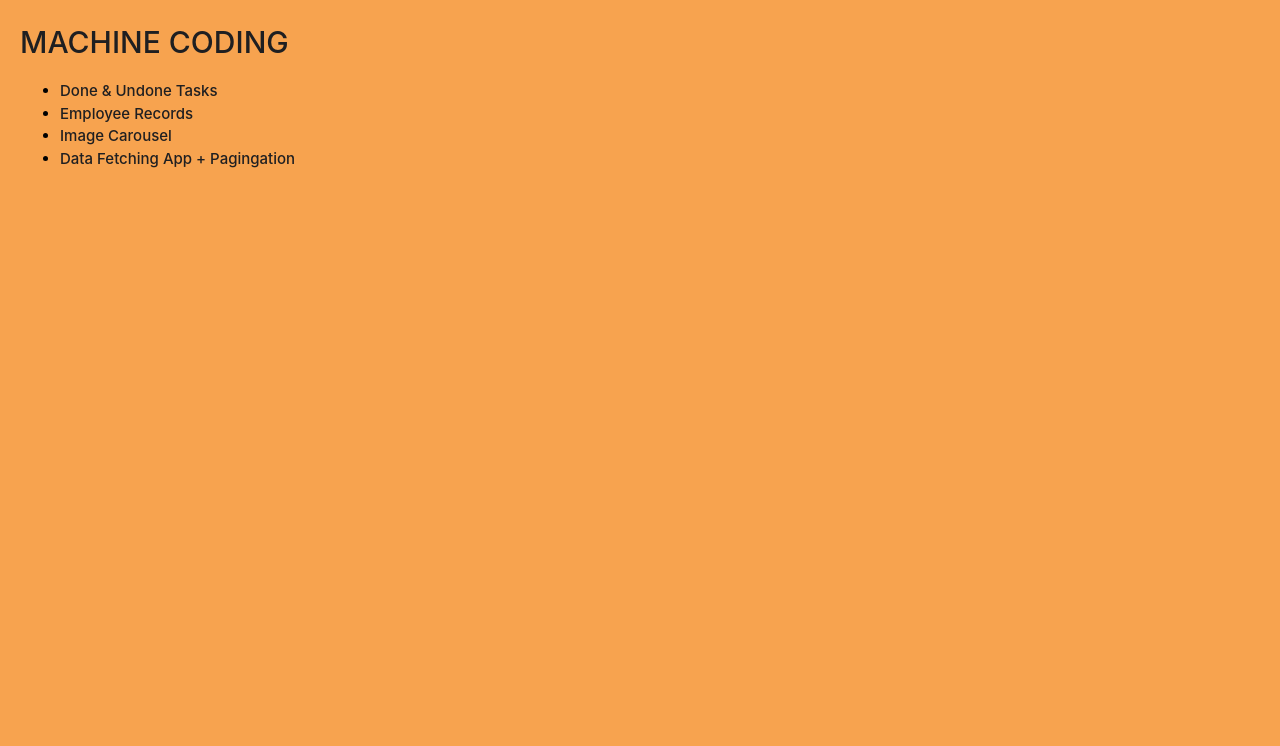
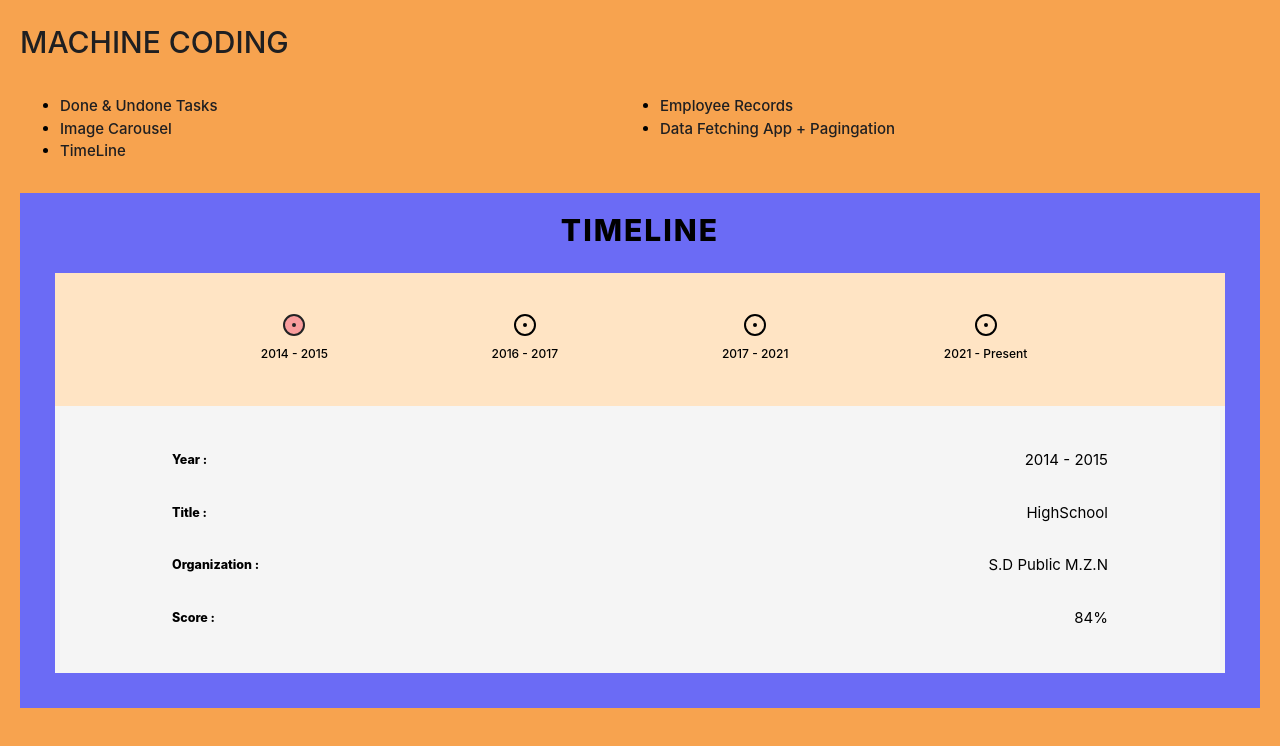
Before and after one commit to harshit118garg/machine-code, a React (Vite) app: page /timeline in a window 1280 px wide. Shown: the top 746 px of the page. Built offline with nearby package versions, Linux system fonts and the light colour scheme.

Commit message:
timeline app

```diff
--- a/src/App.tsx
+++ b/src/App.tsx
@@ -8,6 +8,7 @@ const DragTasks = lazy(() => import("./apps/drag-tasks"));
 const EmployRecords = lazy(() => import("./apps/employee-record"));
 const ImgCarousel = lazy(() => import("./apps/img-carousel"));
 const DFP = lazy(() => import("./apps/data-fetch-pagination"));
+const Timeline = lazy(() => import("./apps/timeline"));
 
 function App() {
   return (
@@ -20,6 +21,7 @@ function App() {
           <Route path={"employeeRecords"} element={<EmployRecords />} />
           <Route path={"imgcarousel"} element={<ImgCarousel />} />
           <Route path={"dataFetchingPage"} element={<DFP />} />
+          <Route path={"timeline"} element={<Timeline />} />
         </Routes>
       </Suspense>
     </>
--- a/src/apps/data-fetch-pagination/styles/index.scss
+++ b/src/apps/data-fetch-pagination/styles/index.scss
@@ -53,6 +53,16 @@
         justify-content: center;
         gap: 1.5rem;
 
+        button {
+          font-size: 2rem;
+          cursor: pointer;
+          transition: all 200ms ease-in-out;
+
+          &:hover {
+            transform: scaleX(1.6);
+          }
+        }
+
         .btn-active {
           background-color: #000;
           color: #fff;
@@ -63,13 +73,3 @@
     }
   }
 }
-
-button {
-  font-size: 2rem;
-  cursor: pointer;
-  transition: all 200ms ease-in-out;
-
-  &:hover {
-    transform: scaleX(1.6);
-  }
-}
--- /dev/null
+++ b/src/apps/timeline/components/Card/index.tsx
@@ -0,0 +1,36 @@
+import { Timeline_data_type } from "../../constants/timeline-types";
+import "./styles/index.scss";
+
+interface CardProperties {
+  id: number;
+  cardData: Timeline_data_type;
+}
+
+export default function Card({ cardData, id }: CardProperties) {
+  const { from, title, year, percentage } = cardData;
+
+  const translateValue = `translateX(${-100 * id}%)`;
+
+  return (
+    <div className="card" style={{ transform: translateValue }}>
+      <div className="card-details">
+        <div className="row year">
+          <p>Year : </p>
+          <p>{year}</p>
+        </div>
+        <div className="row title">
+          <p>Title : </p>
+          <p>{title}</p>
+        </div>
+        <div className="row from">
+          <p>Organization : </p>
+          <p>{from}</p>
+        </div>
+        <div className="row percentage">
+          <p>Score : </p>
+          <p>{percentage}</p>
+        </div>
+      </div>
+    </div>
+  );
+}
--- /dev/null
+++ b/src/apps/timeline/components/Card/styles/index.scss
@@ -0,0 +1,31 @@
+.card {
+  object-fit: cover;
+  width: 100%;
+  height: 100%;
+  display: flex;
+  flex-direction: column;
+  flex-shrink: 0;
+  flex-grow: 0;
+  transition: transform 300ms ease-in-out;
+
+  .card-details {
+    width: 80%;
+    margin: auto;
+    .row {
+      display: flex;
+      justify-content: space-between;
+      align-items: center;
+
+      p {
+        font-size: 1.5rem;
+        text-align: end;
+
+        &:first-child {
+          text-align: start;
+          font-size: 1.25rem;
+          font-weight: 800;
+        }
+      }
+    }
+  }
+}
--- /dev/null
+++ b/src/apps/timeline/components/linear-bar/index.tsx
@@ -0,0 +1,38 @@
+import { CircleDot } from "lucide-react";
+import { Timeline_data_type } from "../../constants/timeline-types";
+import "./styles/index.scss";
+import { useState } from "react";
+
+interface LinearbarProperties {
+  data: Timeline_data_type[];
+  handleClick: (id: number) => void;
+}
+
+export default function LinearBar({ data, handleClick }: LinearbarProperties) {
+  const [selectedBtnId, setSelectedBtn] = useState<number>(1);
+
+  const clickHandler = (id: number) => {
+    handleClick(id);
+    setSelectedBtn(id);
+  };
+
+  return (
+    <>
+      <div className="linear-btns">
+        {data.map((d) => {
+          return (
+            <div key={d.id} className="btn-wrapper">
+              <button
+                onClick={() => clickHandler(d.id)}
+                className={`${selectedBtnId === d.id ? "active" : ""}`}
+              >
+                <CircleDot />
+              </button>
+              <p>{d.year}</p>
+            </div>
+          );
+        })}
+      </div>
+    </>
+  );
+}
--- /dev/null
+++ b/src/apps/timeline/components/linear-bar/styles/index.scss
@@ -0,0 +1,49 @@
+.linear-btns {
+  padding: 0 4rem;
+  height: 100%;
+  display: flex;
+  justify-content: space-evenly;
+  align-items: center;
+
+  .btn-wrapper {
+    display: inline-flex;
+    flex-direction: column;
+    justify-content: center;
+    align-items: center;
+    max-width: 62px;
+
+    button {
+      all: unset;
+      position: relative;
+      cursor: pointer;
+    }
+
+    .active {
+      > * {
+        stroke: #232324;
+        fill: #f99d9d;
+      }
+    }
+
+    p {
+      font-size: 1.2rem;
+      font-weight: 500;
+      line-height: 0.1;
+      text-wrap: nowrap;
+    }
+
+    // &:not(:last-child) {
+    //   button {
+    //     &::after {
+    //       content: "";
+    //       position: absolute;
+    //       left: 22px;
+    //       top: 9px;
+    //       right: -105px;
+    //       height: 5px;
+    //       background-color: green;
+    //     }
+    //   }
+    // }
+  }
+}
--- /dev/null
+++ b/src/apps/timeline/constants/timeline-constants.ts
@@ -0,0 +1,30 @@
+export const TIMELINE_DATA = [
+  {
+    id: 1,
+    year: "2014 - 2015",
+    title: "HighSchool",
+    from: "S.D Public M.Z.N",
+    percentage: "84%",
+  },
+  {
+    id: 2,
+    year: "2016 - 2017",
+    title: "Intermediate",
+    from: "S.D Public M.Z.N",
+    percentage: "88%",
+  },
+  {
+    id: 3,
+    year: "2017 - 2021",
+    title: "Graduation in C.S.E",
+    from: "A.K.T.U",
+    percentage: "84%",
+  },
+  {
+    id: 4,
+    year: "2021 - Present",
+    title: "Custom Software Engineering Associate",
+    from: "Accenture Solutions Pvt. Ltd.",
+    percentage: "",
+  },
+];
--- /dev/null
+++ b/src/apps/timeline/constants/timeline-types.ts
@@ -0,0 +1,7 @@
+export interface Timeline_data_type {
+  id: number;
+  year: string;
+  title: string;
+  from: string;
+  percentage?: string;
+}
--- /dev/null
+++ b/src/apps/timeline/index.tsx
@@ -0,0 +1,31 @@
+import Card from "./components/Card";
+import LinearBar from "./components/linear-bar";
+import "./styles/index.scss";
+import { TIMELINE_DATA } from "./constants/timeline-constants";
+import { useState } from "react";
+
+export default function TimeLine() {
+  const [cardId, setCardId] = useState<number>(1);
+
+  const handleClick = (id: number) => setCardId(id);
+
+  return (
+    <>
+      <div className="timeline-container">
+        <div className="top-bar">
+          <h2>TimeLine</h2>
+        </div>
+        <div className="wrapper">
+          <div className="step-wrapper">
+            <LinearBar data={TIMELINE_DATA} handleClick={handleClick} />
+          </div>
+          <div className="info-wrapper">
+            {TIMELINE_DATA.map((data) => {
+              return <Card key={data.id} cardData={data} id={cardId - 1} />;
+            })}
+          </div>
+        </div>
+      </div>
+    </>
+  );
+}
--- /dev/null
+++ b/src/apps/timeline/styles/index.scss
@@ -0,0 +1,36 @@
+.timeline-container {
+  padding: 1.5rem;
+  background-color: #6b6bf5;
+
+  .top-bar {
+    text-align: center;
+    h2 {
+      margin: unset;
+      text-transform: uppercase;
+      font-weight: 800;
+      letter-spacing: 2px;
+      font-size: 3rem;
+    }
+  }
+
+  .wrapper {
+    height: 40rem;
+    padding: 2rem;
+    display: flex;
+    flex-direction: column;
+
+    .step-wrapper {
+      flex: 1;
+      background-color: bisque;
+    }
+
+    .info-wrapper {
+      flex: 2;
+      background-color: whitesmoke;
+      display: flex;
+      width: 100%;
+      height: 100%;
+      overflow: hidden;
+    }
+  }
+}
--- a/src/components/header/index.tsx
+++ b/src/components/header/index.tsx
@@ -25,6 +25,11 @@ export default function Header() {
             <span>Data Fetching App + Pagingation</span>
           </Link>
         </li>
+        <li>
+          <Link to={"/timeline"}>
+            <span>TimeLine</span>
+          </Link>
+        </li>
       </ul>
     </header>
   );
--- a/src/components/header/styles/index.scss
+++ b/src/components/header/styles/index.scss
@@ -0,0 +1,7 @@
+header {
+  margin: 3rem 0;
+  ul {
+    display: grid;
+    grid-template-columns: repeat(2, 1fr);
+  }
+}
```
